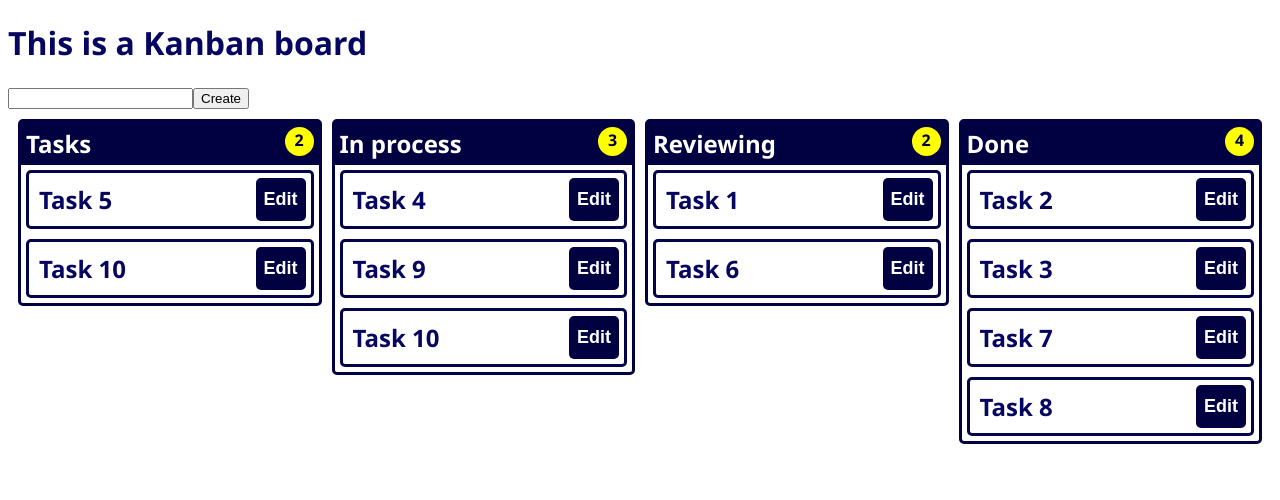
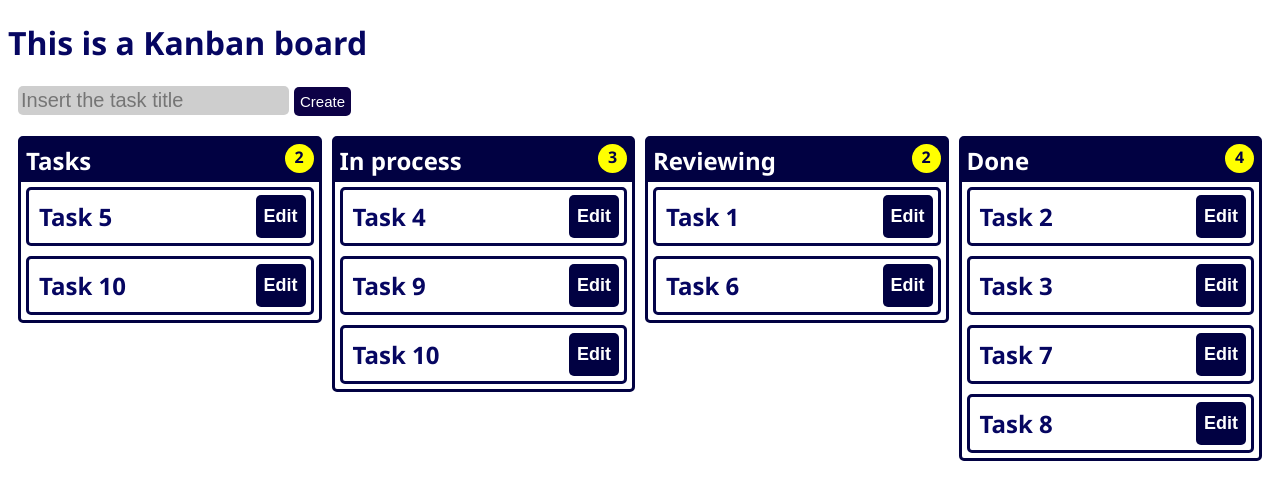
Before and after one commit to elmar8287/kanban-board-react-firebase, a React (Create React App) app: page / in a window 1280 px wide. Shown: the top 500 px of the page. Built offline with nearby package versions, Linux system fonts and the light colour scheme.

Commit message:
Added the task creation functionality

```diff
--- a/src/AddTask.js
+++ b/src/AddTask.js
@@ -1,15 +1,26 @@
 import React, {useState} from 'react';
 
-const AddTask = () => {
+const AddTask = ({addTask, newData}) => {
   const [input, setInput] = useState("")
   const inputHandle = (e) => {
     setInput(e.target.value)
   }
+
+
+  const handleSubmit = (e) => {
+    if(input !== "") {
+      e.preventDefault();
+      addTask(input);
+      console.log(newData)
+      setInput("");
+    }
+  }
+
   return (
-    <div>
-      <form>
-        <input type="text" value={input} onChange={inputHandle} />
-        <button type="button">Create</button>
+    <div className="add-task">
+      <form onSubmit={handleSubmit} className="add-task-form">
+        <input type="text" value={input} onChange={inputHandle} placeholder="Insert the task title" />
+        <button type={input!=="" ? "submit" : "button"}>Create</button>
       </form>
     </div>
   );
--- a/src/App.css
+++ b/src/App.css
@@ -62,6 +62,12 @@ li {
   justify-content: space-between;
 }
 
+.task:hover {
+  background-color: rgb(110, 110, 245);
+  color: black;
+  cursor: pointer;
+}
+
 .task button {
   padding: 1px 8px 1px 8px;
   font-size: 18px;
@@ -74,6 +80,29 @@ li {
 }
 
 .task button:hover {
-  background-color: rgb(110, 110, 245);
+  background-color: rgb(167, 167, 247);
   color: black;
 }
+
+.add-task {
+  margin: 10px;
+}
+
+.add-task-form input {
+  border: none;
+  background-color: rgb(206, 206, 206);
+  font-size: 20px;
+  border-radius: 5px;
+  color: black;
+  padding: 3px;
+}
+
+.add-task-form button {
+  border: none;
+  background-color: rgb(13, 1, 70);
+  font-size: 15px;
+  border-radius: 5px;
+  color: rgb(255, 255, 255);
+  padding: 6px;
+  margin-left: 5px;
+}
--- a/src/App.js
+++ b/src/App.js
@@ -7,21 +7,40 @@ import AddTask from './AddTask';
 
 function App() {
   const [status, setStatus] = useState("")
+  const [newData, setNewData] = useState(data)
   const statusHandle = (e) => {
     setStatus(e.target.value)
   }
 
+  const updateTask = () => {
+    setNewData(current =>
+      current.map(obj => {
+        if (obj.id === 4) {
+          return {...obj, status: 'Done'};
+        }
+        return obj;
+      }),
+    );
+  };
 
-  console.log(data[0].status)
-  console.log(data[1].status)
-  console.log(data[2].status)
+  const addTask = (input) => {
+    setNewData(current =>
+      [...current,
+        {
+          id: newData.length + 1,
+          title: input,
+          status: ""}
+      ]
+    );
+  };
+
 
   return (
 
     <div className="App">
       <h1>This is a Kanban board</h1>
-      <AddTask />
-      <Tasks data={data} />
+      <AddTask  addTask={addTask} newData={newData} />
+      <Tasks updateTask={updateTask} data={newData} />
     </div>
   );
 }
--- a/src/Task.js
+++ b/src/Task.js
@@ -1,11 +1,12 @@
 import React from 'react';
 import "./App.css";
 
-const Task = ({data, id, task}) => {
+const Task = ({task, updateTask}) => {
+
   return (
     <div className="task">
       <h2>{task.title}</h2>
-      <button>Edit</button>
+      <button onClick={updateTask} >Edit</button>
     </div>
   );
 };
```
